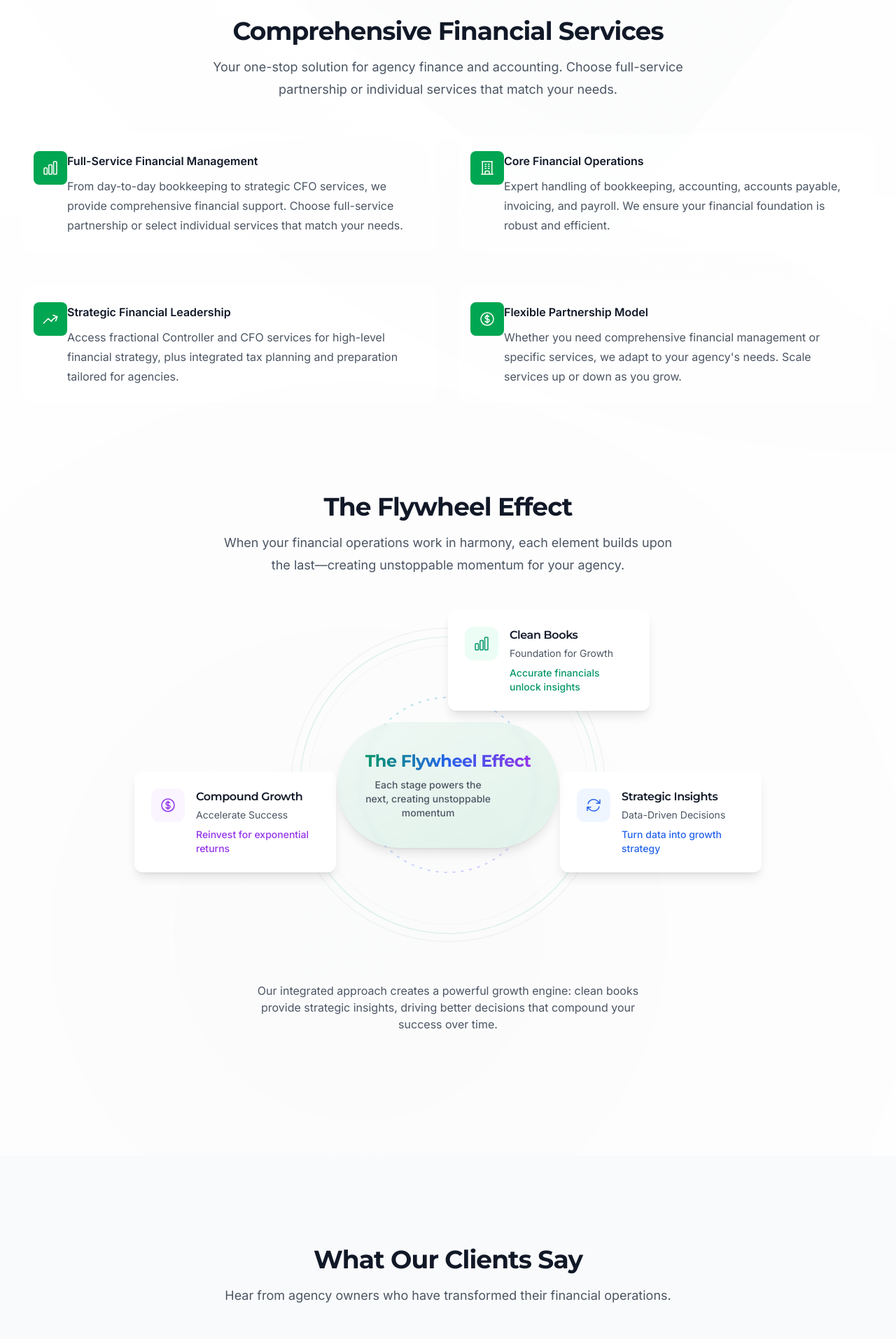
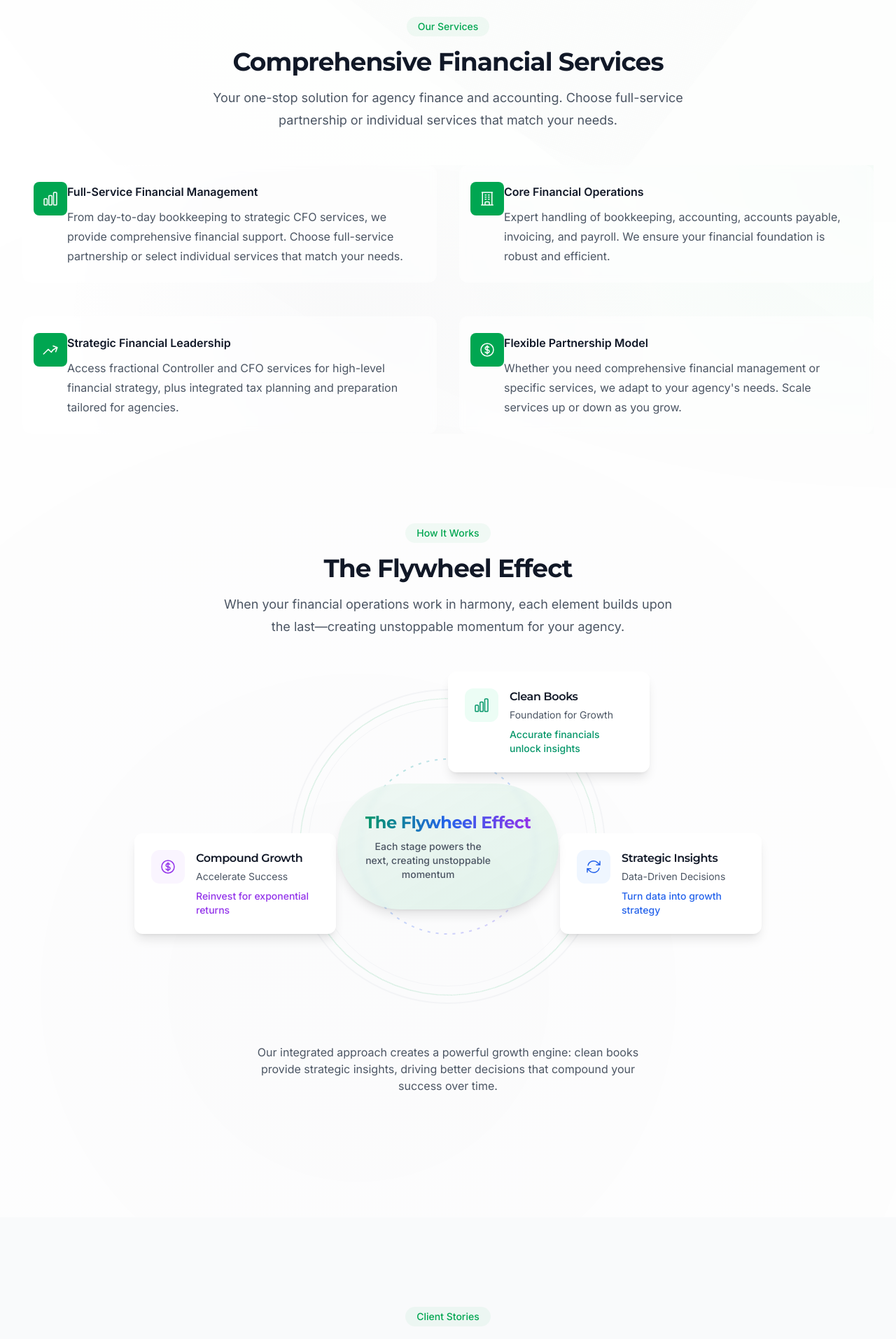
Before and after one commit to joshuakiefer/flywheel-website, a Next.js app: page / in a window 1280 px wide. Shown: the part 880-2794 px from the top of the page at 70% size. Built offline with nearby package versions, Linux system fonts and the light colour scheme.

Commit message:
Update mobile menu, add section headers, improve animations and layout

```diff
--- a/src/app/layout.tsx
+++ b/src/app/layout.tsx
@@ -18,6 +18,7 @@ export const metadata: Metadata = {
   title: 'Flywheel Bookkeeping - Financial Strategy for Modern Agencies',
   description: 'Specialized bookkeeping, CFO, and tax services for agencies scaling from $1M to $15M. Transform your agency\'s financial management with expert guidance.',
   keywords: 'agency bookkeeping, CFO services, tax planning, financial strategy, agency growth',
+  metadataBase: new URL('https://flywheelbookkeeping.com'),
   icons: {
     icon: [
       { url: '/favicon.ico', sizes: 'any' },
--- a/src/app/page.tsx
+++ b/src/app/page.tsx
@@ -9,6 +9,7 @@ import CTASection from '@/components/CTASection'
 import AnimateInView from '@/components/AnimateInView'
 import FlywheelAnimation from '@/components/FlywheelAnimation'
 import ReviewCarousel from '@/components/ReviewCarousel'
+import SectionHeader from '@/components/SectionHeader'
 import { ChartBarIcon, ArrowTrendingUpIcon, ClockIcon, CurrencyDollarIcon, BuildingOfficeIcon, RocketLaunchIcon, LightBulbIcon, SparklesIcon, ArrowRightIcon } from '@heroicons/react/24/outline'
 
 const features = [
@@ -186,20 +187,23 @@ export default function Home() {
       {/* Feature section */}
       <div className="mt-8 sm:mt-16">
         <div className="container-custom">
-          <AnimateInView>
-            <div className="mx-auto max-w-2xl text-center px-4 sm:px-0">
-              <h2 className="text-2xl sm:text-3xl font-bold tracking-tight text-gray-900 sm:text-4xl">Comprehensive Financial Services</h2>
-              <p className="mt-4 text-base sm:text-lg leading-7 sm:leading-8 text-gray-600">
-                Your one-stop solution for agency finance and accounting. Choose full-service partnership or individual services that match your needs.
-              </p>
-            </div>
-          </AnimateInView>
+          <SectionHeader
+            label="Our Services"
+            title="Comprehensive Financial Services"
+            description="Your one-stop solution for agency finance and accounting. Choose full-service partnership or individual services that match your needs."
+          />
 
           <AnimateInView delay={0.2}>
-            <div className="mx-auto mt-8 sm:mt-12 max-w-7xl">
+            <div className="mx-auto mt-8 sm:mt-12 max-w-7xl relative">
+              {/* Decorative background */}
+              <div className="absolute inset-0 -z-10">
+                <div className="absolute inset-0 bg-[radial-gradient(circle_at_top_right,_#00A65108,_transparent_50%)]" />
+                <div className="absolute inset-0 bg-[radial-gradient(circle_at_40%_60%,_#1A2B4905,_transparent_60%)]" />
+              </div>
+
               <dl className="grid max-w-xl grid-cols-1 gap-x-6 gap-y-6 sm:gap-x-8 sm:gap-y-8 lg:max-w-none lg:grid-cols-2 lg:gap-y-12">
                 {features.map((feature) => (
-                  <div key={feature.name} className="relative pl-14 sm:pl-16 bg-white/50 backdrop-blur-sm rounded-xl p-4 sm:p-6 hover:bg-white/80 transition-colors duration-200">
+                  <div key={feature.name} className="relative pl-14 sm:pl-16 bg-white/50 backdrop-blur-sm rounded-xl p-4 sm:p-6 hover:bg-white/80 transition-all duration-300 hover:scale-[1.02] hover:shadow-lg">
                     <dt className="text-base font-semibold leading-7 text-gray-900">
                       <div className="absolute left-3 sm:left-4 top-4 sm:top-6 flex h-10 sm:h-12 w-10 sm:w-12 items-center justify-center rounded-lg bg-brand-primary">
                         <feature.icon className="h-5 sm:h-6 w-5 sm:w-6 text-white" aria-hidden="true" />
@@ -218,25 +222,29 @@ export default function Home() {
       {/* Flywheel section */}
       <div className="py-16 sm:py-24 lg:py-32">
         <div className="container-custom">
-          <div className="mx-auto max-w-2xl text-center px-4 sm:px-0">
-            <h2 className="text-2xl sm:text-3xl font-bold tracking-tight text-gray-900 sm:text-4xl">The Flywheel Effect</h2>
-            <p className="mt-4 text-base sm:text-lg leading-7 sm:leading-8 text-gray-600">
-              When your financial operations work in harmony, each element builds upon the last—creating unstoppable momentum for your agency.
-            </p>
-          </div>
+          <SectionHeader
+            label="How It Works"
+            title="The Flywheel Effect"
+            description="When your financial operations work in harmony, each element builds upon the last—creating unstoppable momentum for your agency."
+          />
           <FlywheelAnimation />
         </div>
       </div>
 
       {/* Reviews section */}
-      <div className="py-16 sm:py-24 lg:py-32 bg-gray-50">
+      <div className="py-16 sm:py-24 lg:py-32 bg-gray-50 relative overflow-hidden">
+        {/* Decorative elements */}
+        <div className="absolute inset-0 -z-10">
+          <div className="absolute top-0 left-0 w-72 h-72 bg-brand-primary/5 rounded-full blur-3xl transform -translate-x-1/2 -translate-y-1/2" />
+          <div className="absolute bottom-0 right-0 w-96 h-96 bg-brand-secondary/5 rounded-full blur-3xl transform translate-x-1/3 translate-y-1/3" />
+        </div>
+
         <div className="container-custom">
-          <div className="mx-auto max-w-2xl text-center px-4 sm:px-0">
-            <h2 className="text-2xl sm:text-3xl font-bold tracking-tight text-gray-900 sm:text-4xl">What Our Clients Say</h2>
-            <p className="mt-4 text-base sm:text-lg leading-7 sm:leading-8 text-gray-600">
-              Hear from agency owners who have transformed their financial operations.
-            </p>
-          </div>
+          <SectionHeader
+            label="Client Stories"
+            title="What Our Clients Say"
+            description="Hear from agency owners who have transformed their financial operations."
+          />
           <div className="mt-8 sm:mt-12">
             <ReviewCarousel />
           </div>
--- a/src/components/ReviewCarousel.tsx
+++ b/src/components/ReviewCarousel.tsx
@@ -6,19 +6,19 @@ import { StarIcon } from '@heroicons/react/24/solid'
 
 const reviews = [
   {
-    text: "Josh is a great CPA. He is very knowledgeable and has helped me with my business taxes and bookkeeping. He is always available to answer questions and provide guidance. I highly recommend him.",
+    text: "Flywheel transformed our financial operations. They helped us scale from $2M to $8M in revenue while maintaining healthy profit margins. Their deep understanding of agency finances and proactive approach to cash flow management has been invaluable.",
     author: "Jared Bauman",
     company: "Bauman Creative",
     date: "CEO & Founder"
   },
   {
-    text: "Josh has been a great partner for our agency. He's helped us get our books in order and provided valuable insights for our business. His expertise in the agency space is evident.",
+    text: "Working with Flywheel has given us unprecedented clarity into our finances. Their expertise helped us optimize our pricing strategy and improve our profit margins by 15%. The ROI on their services has been exceptional.",
     author: "Brent Weaver",
     company: "UGURUS",
     date: "CEO"
   },
   {
-    text: "Josh and his team have been instrumental in helping us scale our agency. Their understanding of agency finances and operations has made a real difference in our growth.",
+    text: "Since partnering with Flywheel, we've reduced overhead by 22% and improved our cash flow forecasting accuracy to 95%. Their strategic insights have been crucial in helping us make data-driven decisions for scaling our agency.",
     author: "Troy Dean",
     company: "WP Elevation",
     date: "Founder"
--- /dev/null
+++ b/src/components/SectionHeader.tsx
@@ -0,0 +1,43 @@
+'use client'
+
+import React from 'react'
+import { motion } from 'framer-motion'
+
+interface SectionHeaderProps {
+  label: string
+  title: string
+  description?: string
+  centered?: boolean
+  className?: string
+}
+
+export default function SectionHeader({
+  label,
+  title,
+  description,
+  centered = true,
+  className = ''
+}: SectionHeaderProps) {
+  return (
+    <div className={`max-w-2xl ${centered ? 'mx-auto text-center' : ''} px-4 sm:px-0 ${className}`}>
+      <motion.div
+        initial={{ opacity: 0, y: 20 }}
+        whileInView={{ opacity: 1, y: 0 }}
+        viewport={{ once: true, margin: '-50px' }}
+        transition={{ duration: 0.5 }}
+      >
+        <div className="inline-flex items-center justify-center p-1 mb-4 rounded-full bg-brand-primary/5 text-brand-primary">
+          <span className="text-sm font-medium px-3">{label}</span>
+        </div>
+        <h2 className="text-2xl sm:text-3xl font-bold tracking-tight text-gray-900 sm:text-4xl">
+          {title}
+        </h2>
+        {description && (
+          <p className="mt-4 text-base sm:text-lg leading-7 sm:leading-8 text-gray-600">
+            {description}
+          </p>
+        )}
+      </motion.div>
+    </div>
+  )
+}
```
Also changed, not shown: src/components/Navigation.tsx (+55 -21 lines).
